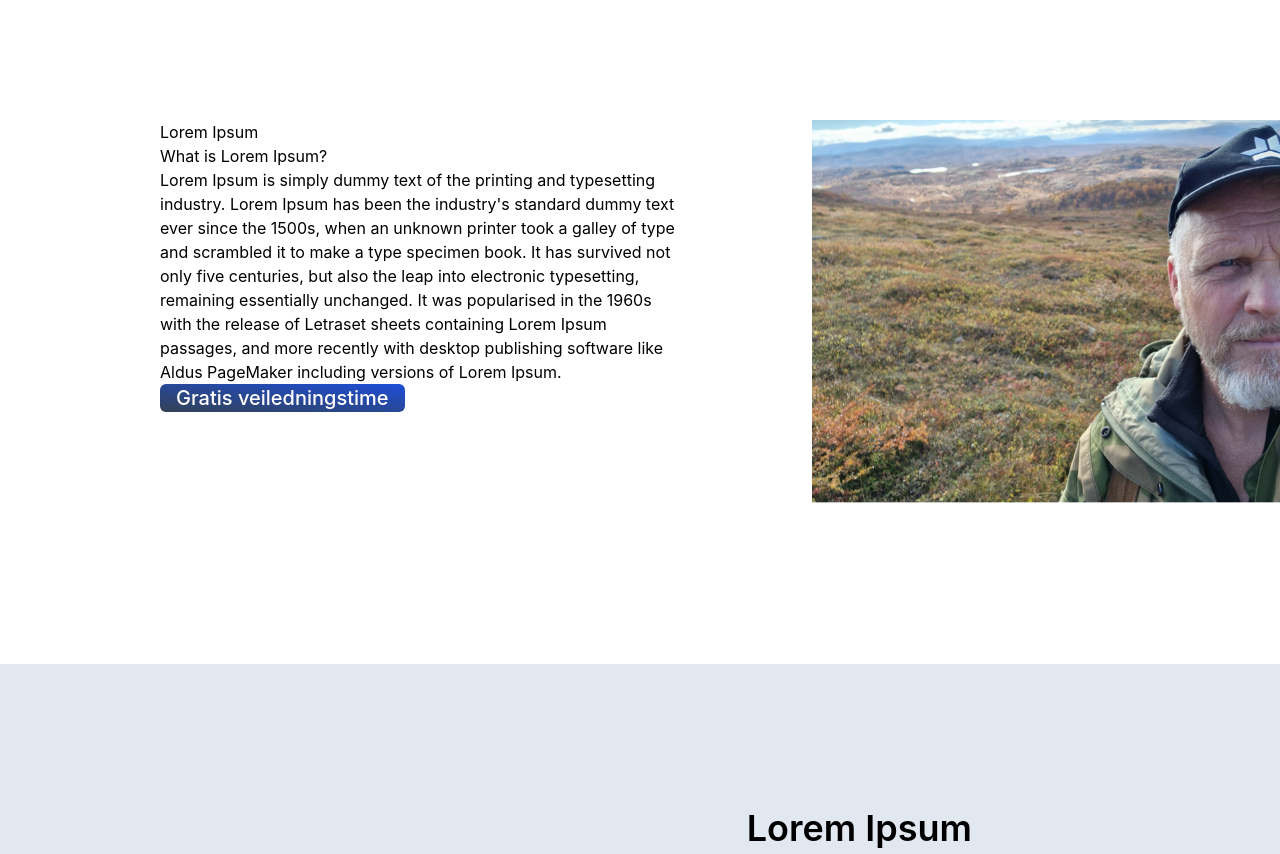
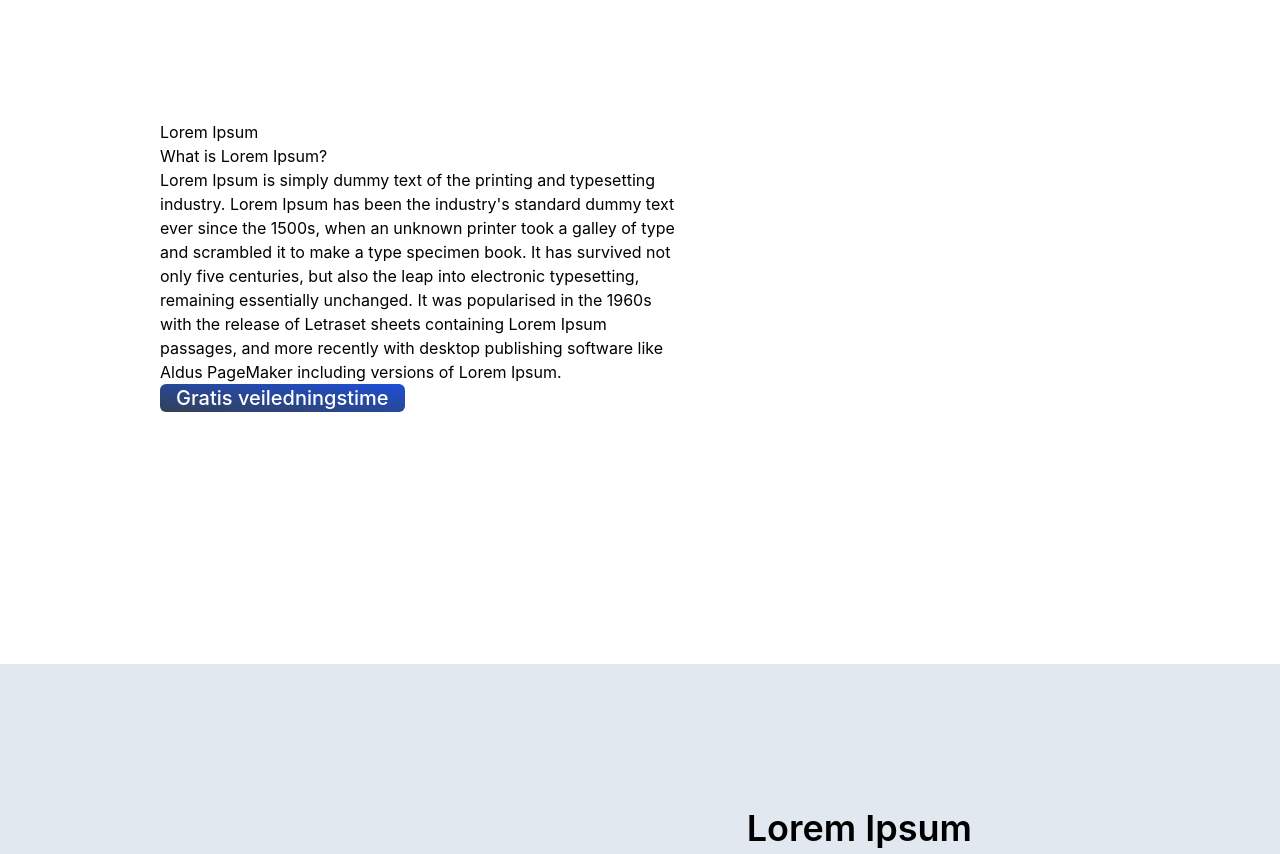
Before and after one commit to tebendheim/jancoach, a React (Vite) app: page / in a window 1280 px wide. Shown: the part 840-1694 px from the top of the page. Built offline with nearby package versions, Linux system fonts and the light colour scheme.

Commit message:
tester om annen type url fungerer

```diff
--- a/src/Pages/Home.tsx
+++ b/src/Pages/Home.tsx
@@ -52,9 +52,9 @@ function Home(): JSX.Element {
           />
         </div>
         <div
-          className={` h-96 w-1/2
+          className={` h-96 w-1/2 bg-[url('${"/Bilder/janPaaFjellet.png"}')]
       				bg-no-repeat bg-cover bg-right-bottom bg-clip-content`}
-          style={{ backgroundImage: `url(${"/Bilder/janPaaFjellet.png"})` }}
+          //   style={{ backgroundImage: `url(${"/Bilder/janPaaFjellet.png"})` }}
         ></div>
       </section>
 
```
